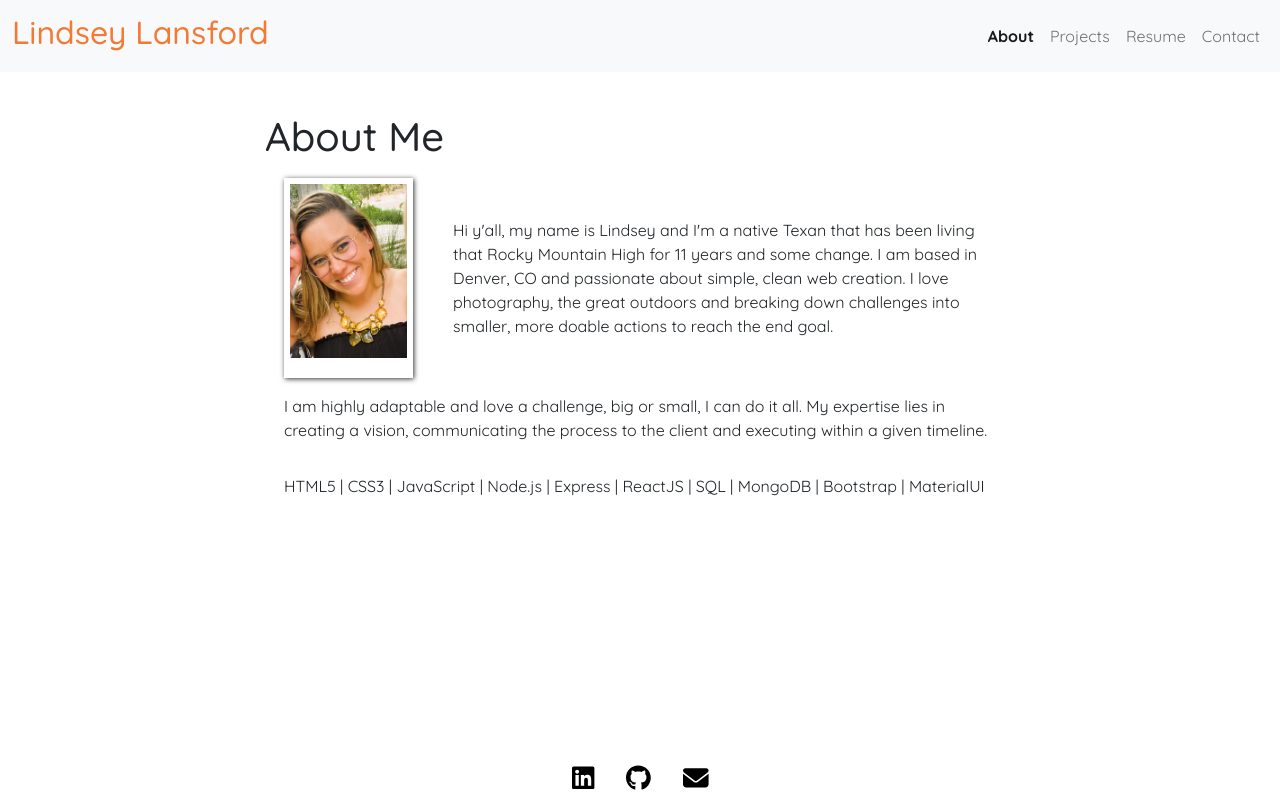
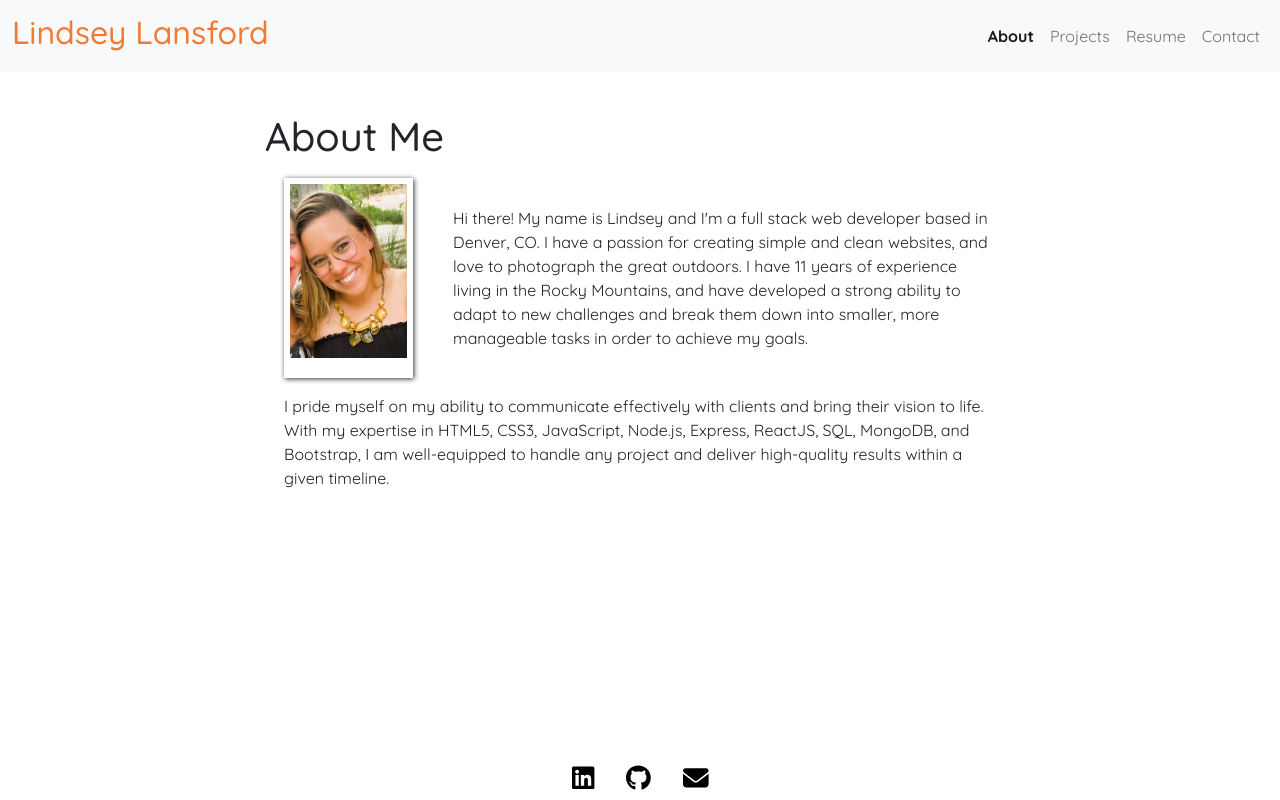
Before and after one commit to lindsey-lansford/react-portfolio, a React (Create React App) app: page /react-portfolio/about in a window 1280 px wide. Built offline with nearby package versions, Linux system fonts and the light colour scheme.

Commit message:
editing my bio

```diff
--- a/src/pages/About.js
+++ b/src/pages/About.js
@@ -2,9 +2,7 @@ import "../styles/about.css";
 import bioImage from "../images/profpic2.jpg";
 import { Container, Stack, Box } from '@mui/material';
 
-
 const About = () => {
-
   return (
     <div className="about-page-container">
       <h1 className="title">About Me</h1>
@@ -14,9 +12,9 @@ return (
           spacing={{ xs: 1, sm: 2, md: 4, lg: 5 }}
           alignItems="center"
         >
-          <img className="profpic" src={bioImage} alt="profile"/>
+          <img className="profpic" src={bioImage} alt="profile" />
           <Box>
-        Hi y'all, my name is Lindsey and I'm a native Texan that has been living that Rocky Mountain High for 11 years and some change. I am based in Denver, CO and passionate about simple, clean web creation. I love photography, the great outdoors and breaking down challenges into smaller, more doable actions to reach the end goal.
+          Hi there! My name is Lindsey and I'm a full stack web developer based in Denver, CO. I have a passion for creating simple and clean websites, and love to photograph the great outdoors. I have 11 years of experience living in the Rocky Mountains, and have developed a strong ability to adapt to new challenges and break them down into smaller, more manageable tasks in order to achieve my goals.
           </Box>
         </Stack>
         <Stack
@@ -27,11 +25,11 @@ return (
           className="lower-section"
         >
           <Box>
-        I am highly adaptable and love a challenge, big or small, I can do it all. My expertise lies in creating a vision, communicating the process to the client and executing within a given timeline.
+          I pride myself on my ability to communicate effectively with clients and bring their vision to life. With my expertise in HTML5, CSS3, JavaScript, Node.js, Express, ReactJS, SQL, MongoDB, and Bootstrap, I am well-equipped to handle any project and deliver high-quality results within a given timeline.
           </Box>
-        <Box>
+          {/* <Box>
             HTML5 | CSS3 | JavaScript | Node.js | Express | ReactJS | SQL | MongoDB | Bootstrap | MaterialUI
-        </Box>
+          </Box> */}
         </Stack>
       </Container>
     </div>
```
Lines whose indentation alone changed are shown as unchanged.
